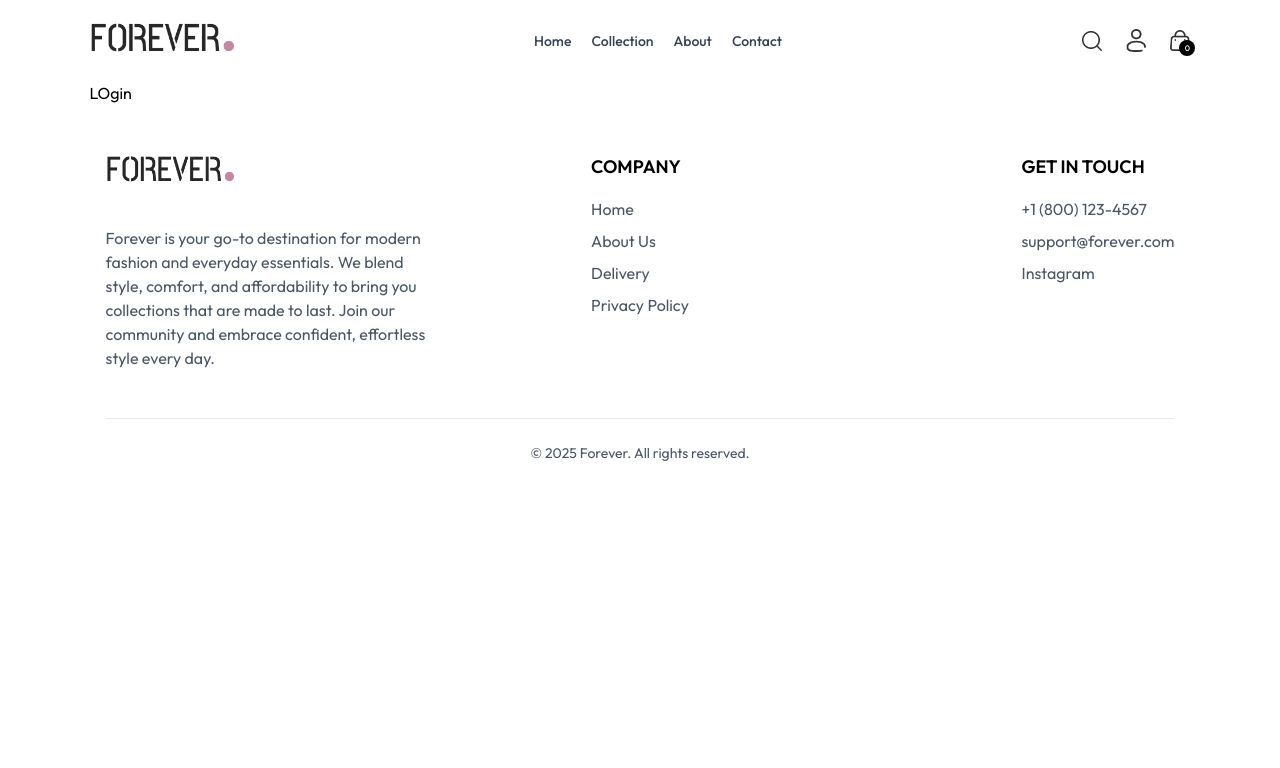
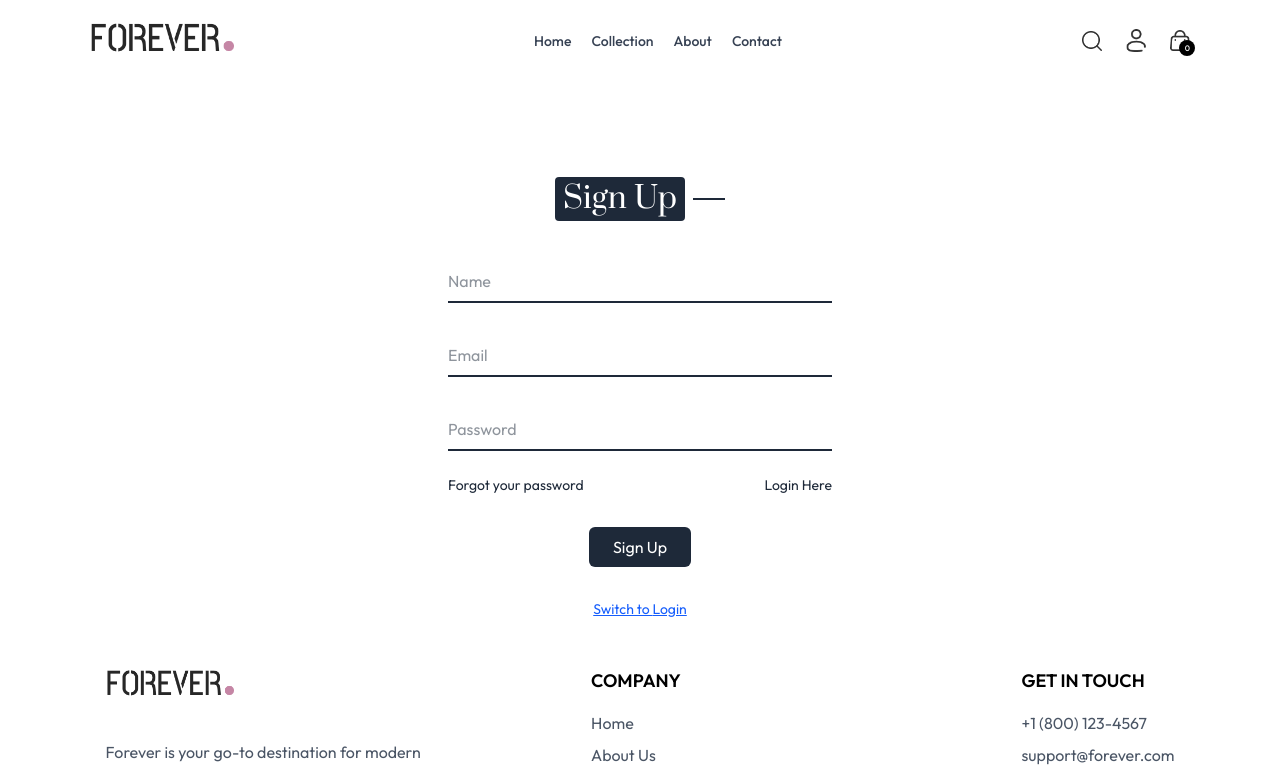
Before and after one commit to ashucj17/forever, a React (Vite) app in the folder frontend/: page /Login in a window 1280 px wide. Shown: the top 768 px of the page. Built offline with nearby package versions, Linux system fonts and the light colour scheme.

Commit message:
login page

```diff
--- a/frontend/src/components/Navbar.jsx
+++ b/frontend/src/components/Navbar.jsx
@@ -37,7 +37,7 @@
           <img onClick={() => setShowSearch(true)} src={assets.search_icon} alt="search-icon" className='w-5 cursor-pointer' />
 
           <div className='group relative'>
-            <img src={assets.profile_icon} alt="profile icon" className='w-5 cursor-pointer' />
+           <Link to={'/login'}><img src={assets.profile_icon} alt="profile icon" className='w-5 cursor-pointer' /></Link>
             <div className="group-hover:block hidden absolute dropdown-menu right-0 p-4">
               <div className="flex flex-col gap-2 w-16 py-3 px-5 bg-slate-100 text-gray-500 rounded">
                 <p className='cursor-pointer hover:text-black'>My Profile</p>
--- a/frontend/src/pages/Login.jsx
+++ b/frontend/src/pages/Login.jsx
@@ -1,9 +1,66 @@
-import React from 'react'
+import React, { useState } from 'react'
 
-const LOgin = () => {
+const Login = () => {
+  const [currentState, setCurrentState] = useState('Sign Up')
+
+  const onSubmitHandler =(event) =>{
+    event.preventDefault()
+  }
+
   return (
-    <div>LOgin</div>
+    <form onSubmit={onSubmitHandler} className='flex flex-col items-center w-[90%] sm:max-w-96 m-auto mt-14 gap-8 text-gray-800'>
+      <div className='inline-flex items-center gap-2 mb-2 mt-10'>
+        <p className='prata-regular text-3xl w-auto bg-gray-800 text-white px-2 py-1 rounded'>
+          {currentState}
+        </p>
+        <hr className='border-none h-[1.5px] w-8 bg-gray-800' />
+      </div>
+
+      {currentState === 'Login' ? '' : <input
+        type="text"
+        placeholder="Name"
+        className="border-b-2 outline-none w-full py-2" required
+      /> }
+
+      <input
+        type="email"
+        placeholder="Email"
+        className="border-b-2 outline-none w-full py-2" required
+      />
+      <input
+        type="password"
+        placeholder="Password"
+        className="border-b-2 outline-none w-full py-2" required
+      />
+
+      <div className='w-full flex justify-between text-sm mt-[-8px]' >
+        <p className='cursor-pointer'>Forgot your password</p>
+
+      {
+        currentState === 'Login'
+        ? <p onClick={()=>setCurrentState('Sign Up')} className='cursor-pointer'>Create Account</p>
+        : <p onClick={()=>setCurrentState('Login')} className='cursor-pointer'>Login Here</p>
+      }
+      </div>
+
+      <button
+        type="submit"
+        className="bg-gray-800 text-white py-2 px-6 rounded-md hover:bg-gray-700"
+      >
+        {currentState}
+      </button>
+
+      <button
+        type="button"
+        onClick={() =>
+          setCurrentState(currentState === 'Sign Up' ? 'Login' : 'Sign Up')
+        }
+        className="text-blue-600 underline text-sm"
+      >
+        Switch to {currentState === 'Sign Up' ? 'Login' : 'Sign Up'}
+      </button>
+    </form>
   )
 }
 
-export default LOgin
+export default Login
--- a/frontend/src/pages/Orders.jsx
+++ b/frontend/src/pages/Orders.jsx
@@ -1,8 +1,44 @@
-import React from 'react'
+import React, { useContext } from 'react'
+import { ShopContext } from   '../context/ShopContext'
+import Title from '../components/Title'
 
 const Orders = () => {
+
+  const {products, currency} = useContext(ShopContext)
   return (
-    <div>Orders</div>
+    <div className='border-t pt-16'>
+      <div className='text-2xl'>
+         <Title text1={'MY'} text2={'Orders'} />
+      </div>
+      <div>
+        {
+          products.slice(1,4).map((item,index)=>(
+            <div key={index} className='py-4 border-t border-b text-gray-700 flex flex-col md:flex-row md:items-center md:justify-between gap-4  '>
+
+              <div className='flex items-start gap-6 text-sm'>
+                <img className='w-16 sm:w-20' src={item.image[0]} alt="Order image" />
+                <div>
+                  <p className='sm:text-base font-medium'>{item.name} </p>
+                  <div className='flex items-center gap-3 mt-2 text-base text-gray-700' >
+                    <p className='text-lg'>{currency}{item.price} </p>
+                    <p>Quantity: 1</p>
+                    <p>Size: M</p>
+                  </div>
+                  <p className='mt-2' >Date: <span className='text-gray-400 '>10,April,2025</span> </p>
+                </div>
+              </div>
+              <div className='md:w-1/2 flex justify-between'>
+                  <div className='flex items-center gap-2' >
+                    <p className='min-w-2 h-2 rounded-full bg-green-500'></p>
+                    <p className= 'text-sm md:text-base'>Ready to ship</p>
+                  </div>
+                  <button className='border px-4 py-2 text-sm font-medium rounded-sm'>Track Order</button>
+              </div>
+            </div>
+          ))
+        }
+      </div>
+    </div>
   )
 }
 
```
